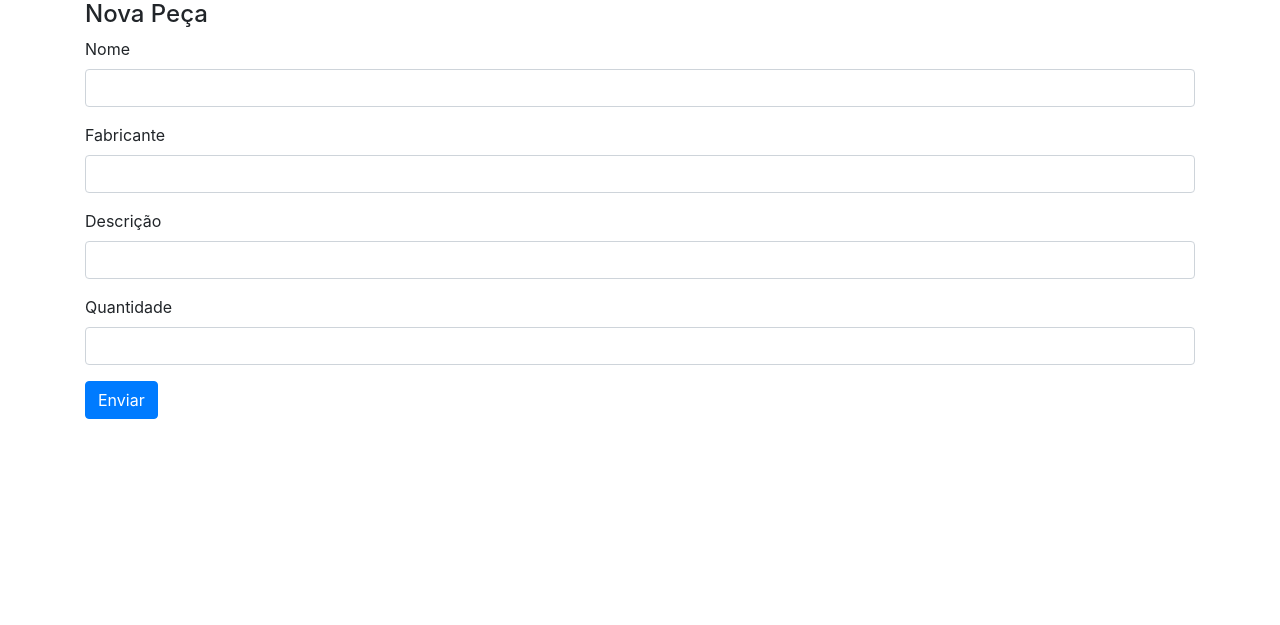
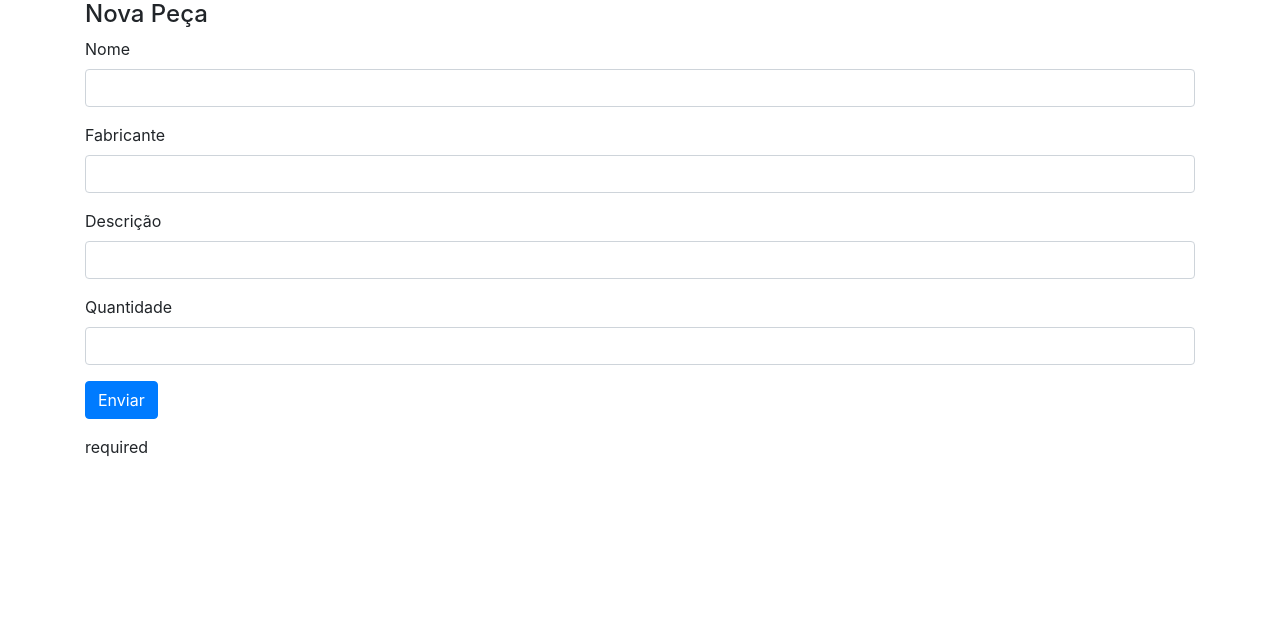
Before and after one commit to lipzpng/SysTec, a PHP site: page /?page=pecas in a window 1280 px wide. Shown: the part 104-729 px from the top of the page. Run offline with PHP 8.4, Linux system fonts and the light colour scheme; some libraries are stand-ins or nearby versions.

Commit message:
atualizacao novo

```diff
--- a/crud/novo.php
+++ b/crud/novo.php
@@ -1,6 +1,5 @@
 <h4>Nova Peça</h4>
 
-<!-- <form action="?page=salvar" method="POST" onsubmit="return validarCadastro()"> -->
 <form action="?page=salvar" method="POST"  onsubmit="return validarCadastro()">
     <input type="hidden" name="acao" value="cadastrar" >
 
@@ -27,4 +26,4 @@
     <div class="form-group">
         <button type="submit" class="btn btn-primary">Enviar</button>
     </div>
-</form>
+</form> required
```
